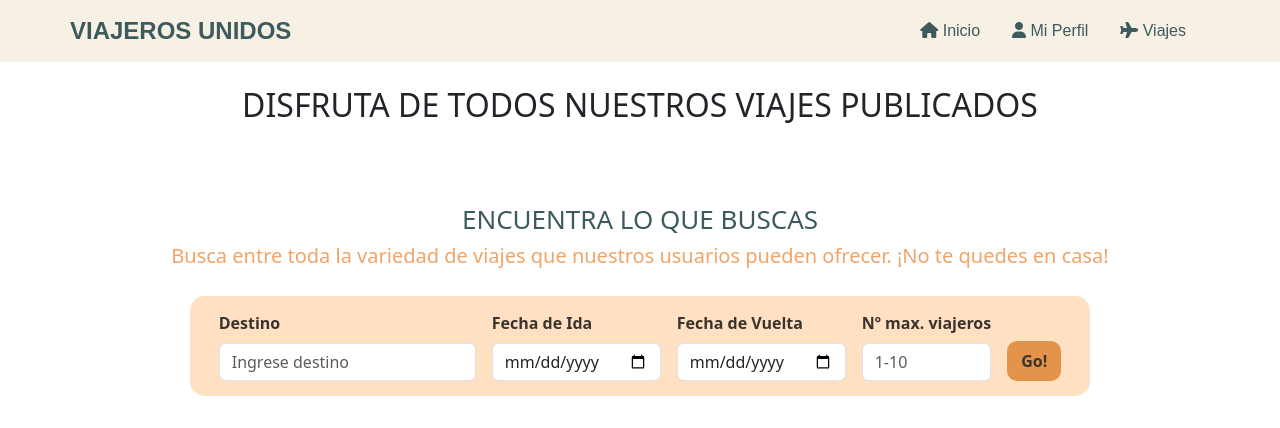
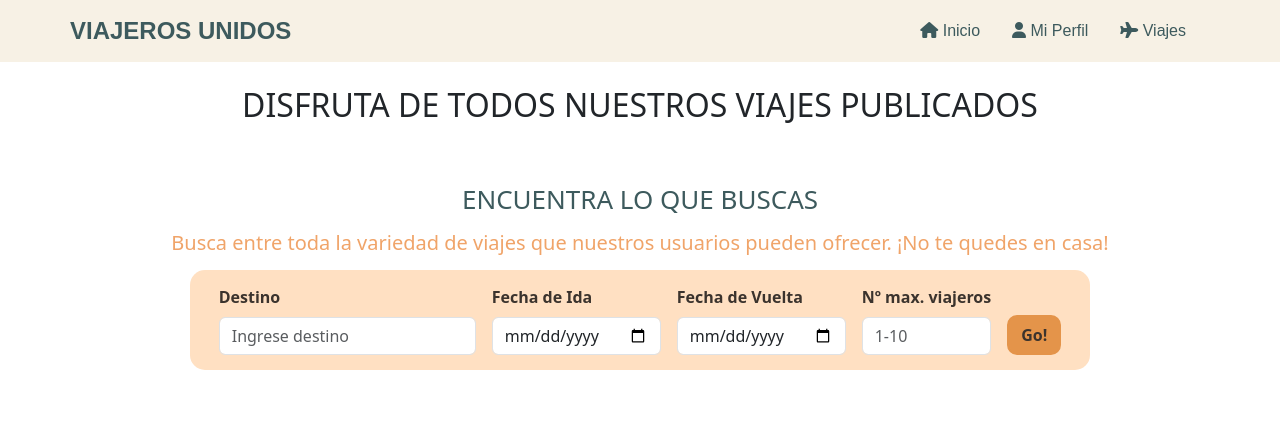
Before and after one commit to JavierSP1997/appFrontViajes, an Angular app: page /viajes in a window 1280 px wide. Shown: the top 428 px of the page. Built offline with nearby package versions, Linux system fonts and the light colour scheme; no server answers.

Commit message:
Margenes ajustados y el finder ya tiene margen en version movil

```diff
--- a/src/app/components/finder/finder.component.css
+++ b/src/app/components/finder/finder.component.css
@@ -1,10 +1,10 @@
 .finder {
-	margin: 80px 0;
+	margin-top: 60px;
+	margin-bottom: 60px;
 }
 .title {
 	text-align: center;
 	margin: 0 auto;
-	padding-bottom: 20px;
 }
 
 button {
@@ -24,7 +24,6 @@ button {
 }
 
 hgroup {
-	margin: 50px 0;
 	font-size: 1.75rem;
 	text-align: center;
 	align-content: center;
@@ -32,9 +31,11 @@ hgroup {
 	h4 {
 		color: var(--color-titulo-principal);
 		font-size: 26px;
+		margin-bottom: 15px;
 	}
 	h5 {
 		color: var(--color-titulo-secundario);
+		margin-bottom: 15px;
 	}
 }
 
--- a/src/app/components/finder/finder.component.html
+++ b/src/app/components/finder/finder.component.html
@@ -1,4 +1,4 @@
-<section class="finder">
+<section class="container finder">
   <hgroup class="container title">
     <h4>ENCUENTRA LO QUE BUSCAS</h4>
     <h5>Busca entre toda la variedad de viajes que nuestros usuarios pueden ofrecer. ¡No te quedes en casa!</h5>
--- a/src/app/components/last-trips/last-trips.component.css
+++ b/src/app/components/last-trips/last-trips.component.css
@@ -6,7 +6,7 @@
 	background-size: 100% 3px;
 	background-repeat: no-repeat;
 	background-position: bottom;
-	padding-bottom: 70px;
+	padding-bottom: 50px;
 
 	hgroup {
 		text-align: center;
```
